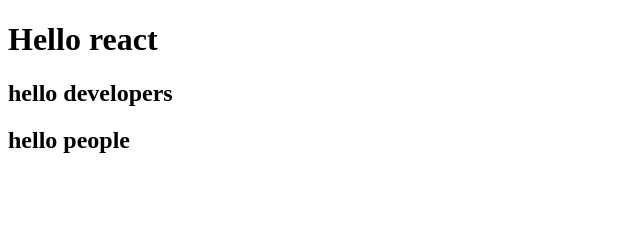
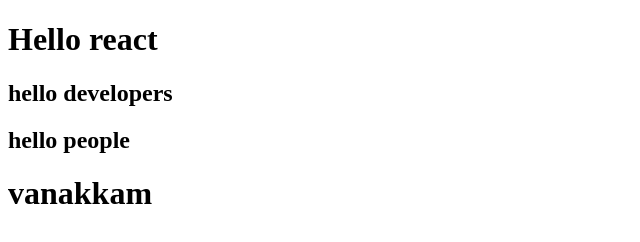
Before and after one commit to bharathDatti/merge-git, a plain HTML site: page index.html in a window 1280 px wide. Shown: the whole page, without its empty margins (0-640 px from the left). Drawn offline with Linux system fonts and the light colour scheme.

Commit message:
dj commit

```diff
--- a/index.html
+++ b/index.html
@@ -9,5 +9,6 @@
     <h1> Hello react</h1>
     <h2> hello developers</h2>
     <h2>hello people</h2>
+    <h1>vanakkam</h1>
 </body>
 </html>
```
